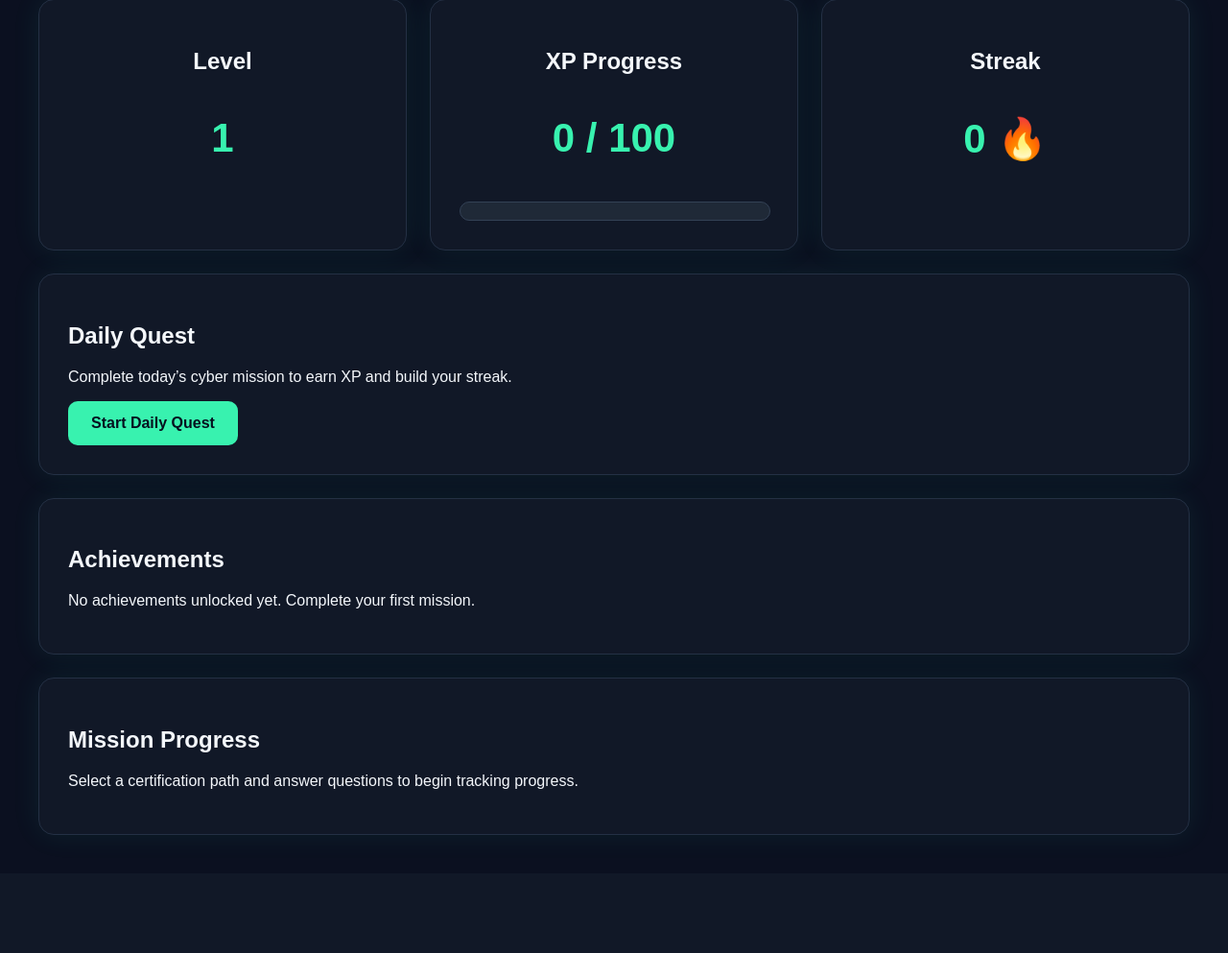
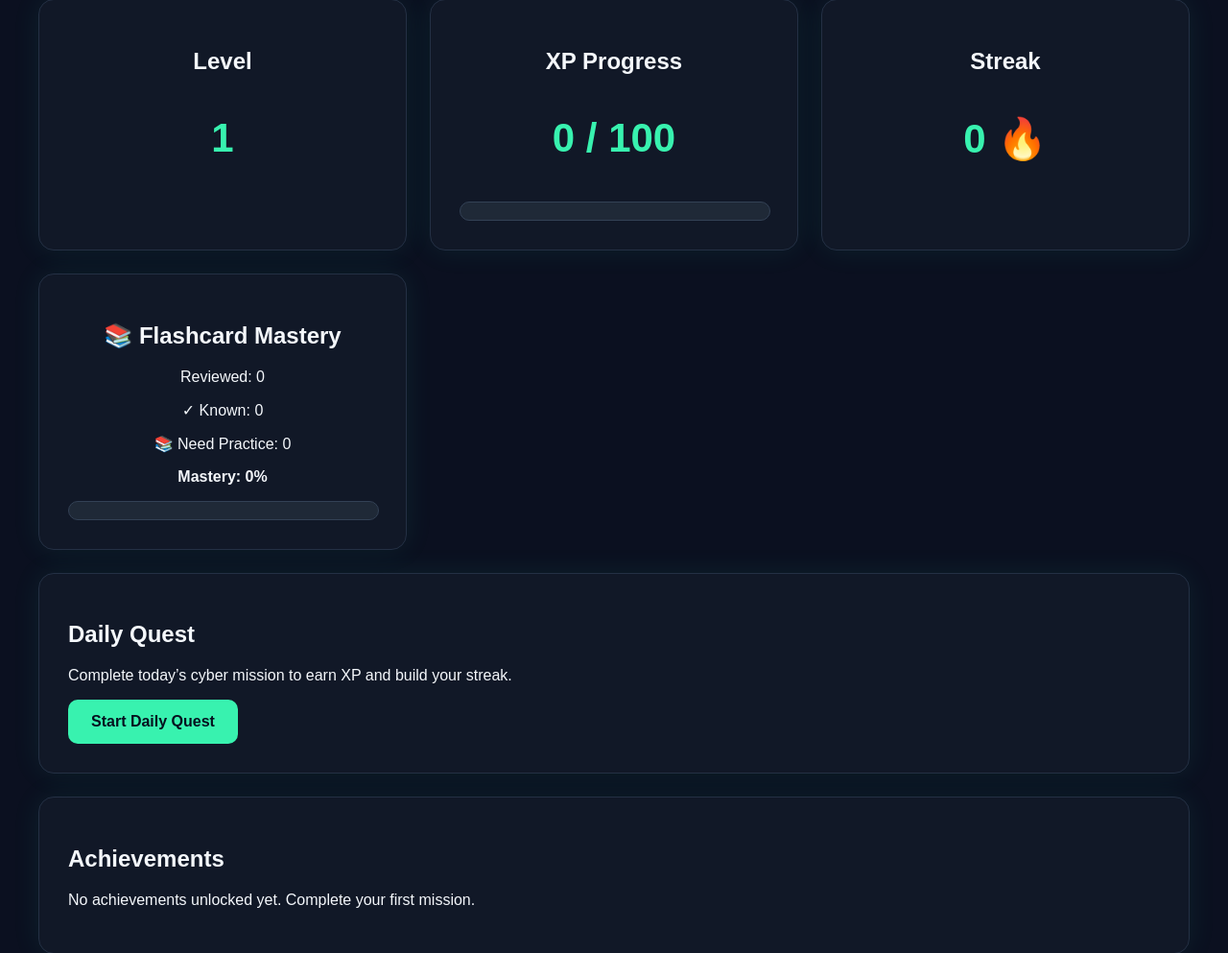
Before and after one commit to Prevail24/CertQuest, a Django app: page /dashboard/ in a window 1280 px wide. Shown: the part 340-1333 px from the top of the page at 96% size. Before the commit the page ends 1210 px from the top, so only its background shows below. Run offline with Django 4.2, Linux system fonts and the light colour scheme; the visitor is signed in with stand-in values (Sample User, id 1); data that the repository does not hold is empty.

Commit message:
Add flashcard mastery stats to dashboard

```diff
--- a/learning/admin.py
+++ b/learning/admin.py
@@ -6,10 +6,11 @@ through the Django admin panel.
 """
 
 from django.contrib import admin
-from .models import CertificationPath, Domain, Flashcard
+from .models import CertificationPath, Domain, Flashcard, UserFlashcard
 
 admin.site.register(Domain)
 admin.site.register(CertificationPath)
+admin.site.register(UserFlashcard)
 @admin.register(Flashcard)
 class FlashcardAdmin(admin.ModelAdmin):
 
--- a/templates/dashboard.html
+++ b/templates/dashboard.html
@@ -46,6 +46,22 @@
     <div class="card stat-card">
         <h2>Streak</h2>
         <p class="stat-number">{{ profile.streak }} 🔥</p>
+    </div>
+
+    <div class="card stat-card">
+        <h2>📚 Flashcard Mastery</h2>
+
+        <p>Reviewed: {{ cards_reviewed }}</p>
+        <p>✓ Known: {{ known_cards }}</p>
+        <p>📚 Need Practice: {{ practice_cards }}</p>
+
+        <p>
+            <strong>Mastery: {{ mastery_percent }}%</strong>
+        </p>
+
+        <div class="xp-bar">
+            <div class="xp-fill" style="width: {{ mastery_percent }}%;"></div>
+        </div>
     </div>
 
     <div class="card quest-card">
--- a/users/views.py
+++ b/users/views.py
@@ -1,6 +1,8 @@
 from django.contrib.auth.decorators import login_required
 from django.shortcuts import render, redirect
-from learning.models import CertificationPath
+from django.db import models
+
+from learning.models import CertificationPath, UserFlashcard
 from achievements.models import UserAchievement
 from learning.services import get_domain_progress
 
@@ -13,6 +15,8 @@ def dashboard(request):
     - XP progress
     - streak
     - unlocked achievements
+    - domain progress
+    - flashcard mastery
     """
 
     profile = request.user.profile
@@ -26,15 +30,41 @@ def dashboard(request):
 
     domain_progress = get_domain_progress(request.user)
 
+    user_flashcards = UserFlashcard.objects.filter(
+        user=request.user
+    )
+
+    cards_reviewed = user_flashcards.count()
+
+    known_cards = user_flashcards.filter(
+        times_correct__gt=models.F("times_incorrect")
+    ).count()
+
+    practice_cards = user_flashcards.filter(
+        times_incorrect__gte=models.F("times_correct")
+    ).count()
+
+    mastery_percent = 0
+
+    if cards_reviewed > 0:
+        mastery_percent = int(
+            (known_cards / cards_reviewed) * 100
+        )
+
     context = {
         "profile": profile,
         "xp_needed": xp_needed,
         "xp_percent": xp_percent,
         "user_achievements": user_achievements,
         "domain_progress": domain_progress,
+        "cards_reviewed": cards_reviewed,
+        "known_cards": known_cards,
+        "practice_cards": practice_cards,
+        "mastery_percent": mastery_percent,
     }
 
     return render(request, "dashboard.html", context)
+
 
 @login_required
 def choose_path(request):
```
Also changed, not shown: learning/models.py (+42 -6 lines), learning/views.py (+43 -4 lines), templates/learning/flashcard_study.html (+42 -10 lines), learning/migrations/0005_userflashcard.py (added).
